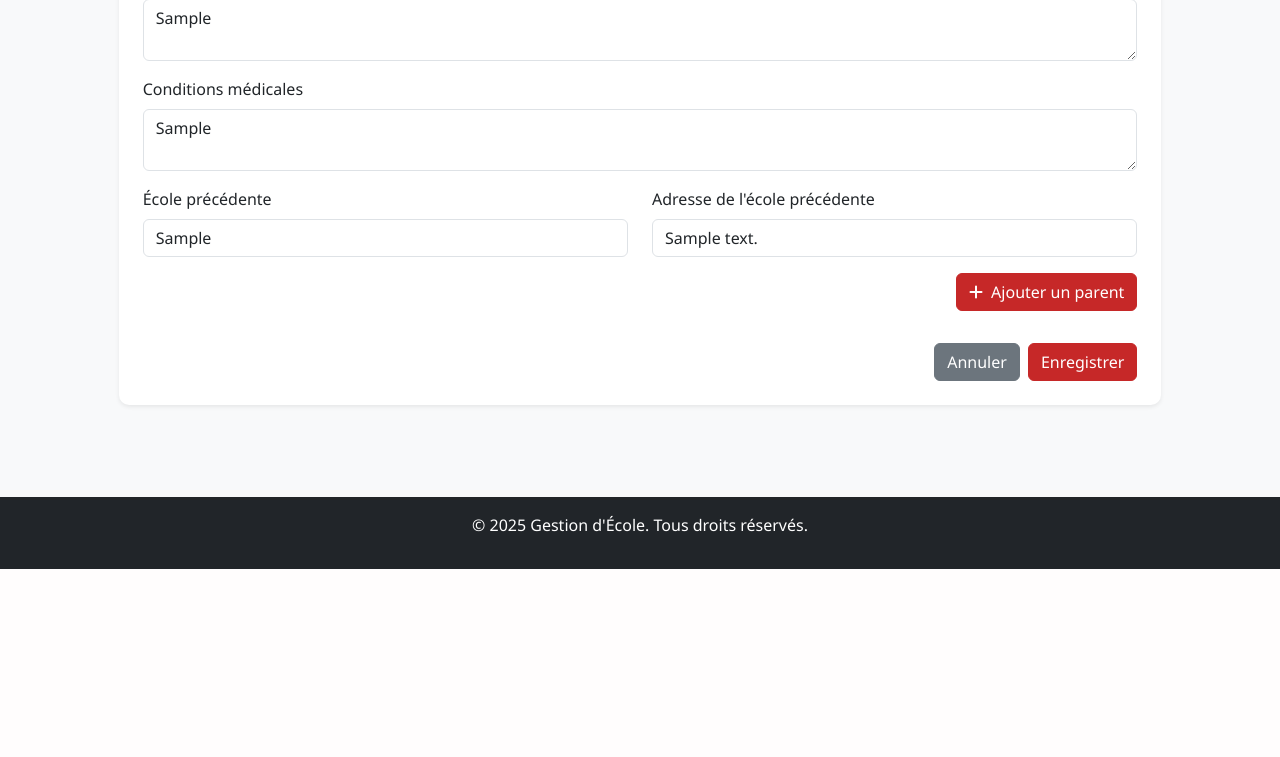
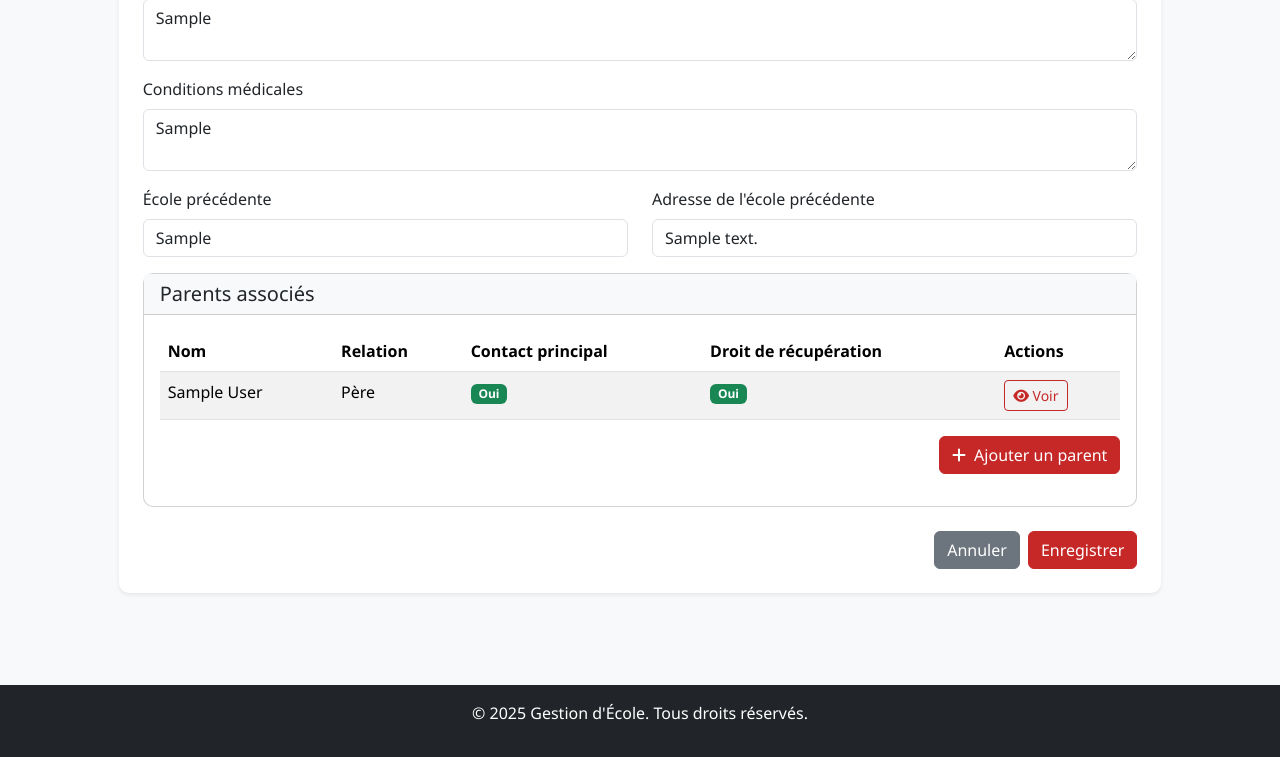
Before and after one commit to RInot-Aikcraft/School_erp, a Django app: page /students/1/edit/ in a window 1280 px wide; the page is wider, and only the part inside the window is pictured. Shown: the part 1362-2119 px from the top of that part. Before the commit the page ends 1931 px from the top of that part, so only its background shows below. Run offline with Django 4.2, Linux system fonts and the light colour scheme; a user stored in the database is signed in; tables that the repository leaves empty hold one stand-in row (values such as "Sample post"); grey boxes marked "Sample" are stand-in pictures; some libraries are stand-ins or nearby versions.

Commit message:
Fonction Eleve ok lier parents

```diff
--- a/auth_app/templates/auth_app/admin/student_form.html
+++ b/auth_app/templates/auth_app/admin/student_form.html
@@ -254,13 +254,58 @@
                                 <input type="text" class="form-control" id="previous_school_address" name="previous_school_address" value="{{ profile.previous_school_address }}">
                             </div>
                         </div>
-                        <div class="row mb-3">
+                         <div class="card mb-4">
+                        <div class="card-header bg-light">
+                            <h5 class="mb-0">Parents associés</h5>
+                        </div>
+                        <div class="card-body">
+                                <div class="table-responsive">
+                                    <table class="table table-striped">
+                                        <thead>
+                                            <tr>
+                                                <th>Nom</th>
+                                                <th>Relation</th>
+                                                <th>Contact principal</th>
+                                                <th>Droit de récupération</th>
+                                                <th>Actions</th>
+                                            </tr>
+                                        </thead>
+                                        <tbody>
+                                            {% for relationship in student.parents.all %}
+                                            <tr>
+                                                <td>{{ relationship.parent.get_full_name }}</td>
+                                                <td>{{ relationship.get_relationship_type_display }}</td>
+                                                <td>
+                                                    {% if relationship.is_primary_contact %}
+                                                        <span class="badge bg-success">Oui</span>
+                                                    {% else %}
+                                                        <span class="badge bg-secondary">Non</span>
+                                                    {% endif %}
+                                                </td>
+                                                <td>
+                                                    {% if relationship.has_pickup_rights %}
+                                                        <span class="badge bg-success">Oui</span>
+                                                    {% else %}
+                                                        <span class="badge bg-danger">Non</span>
+                                                    {% endif %}
+                                                </td>
+                                                <td>
+                                                    <a href="{% url 'auth_app:parent_detail' relationship.parent.pk %}" class="btn btn-sm btn-outline-primary">
+                                                        <i class="fas fa-eye"></i> Voir
+                                                    </a>
+                                                </td>
+                                            </tr>
+                                            {% endfor %}
+                                        </tbody>
+                                    </table>
+                                </div>
                                 <div class="d-flex justify-content-end mb-3">
                                     <a href="{% url 'auth_app:add_parent_to_student' student.pk %}" class="btn btn-primary">
                                         <i class="fas fa-plus me-2"></i>Ajouter un parent
                                     </a>
                                 </div>
                         </div>
+                    </div>
 
                         {% endif %}
 
--- a/auth_app/views.py
+++ b/auth_app/views.py
@@ -5,10 +5,10 @@ from django.contrib import messages
 from django.contrib.auth.models import User
 from .models import UserProfile, ParentStudentRelationship
 from .forms import CustomUserCreationForm, ParentCreationForm, StudentCreationForm, ParentStudentRelationshipForm
-from academics.models import Subject, TeacherSubject, TeacherSubjectLevel, ClassLevel
+from academics.models import Subject, TeacherSubject, TeacherSubjectLevel, ClassLevel, Class, Assignment, Enrollment
 from django.db.models import Count
-from academics.models import Class, Assignment, Enrollment
 from school.models import SchoolYear
+
 
 def is_admin(user):
     return user.is_authenticated and user.userprofile.user_type == 'admin'
@@ -499,6 +499,7 @@ def student_create(request):
             # Gérer les relations avec les parents si spécifiées
             parent_ids = request.POST.getlist('parents')
             relationship_types = request.POST.getlist('relationship_types')
+            primary_contact_id = request.POST.get('primary_contact')
 
             for i, parent_id in enumerate(parent_ids):
                 if parent_id:  # S'assurer que l'ID n'est pas vide
@@ -510,7 +511,7 @@ def student_create(request):
                         parent=parent,
                         student=student,
                         relationship_type=relationship_type,
-                        is_primary_contact=(i == 0)  # Le premier parent est le contact principal
+                        is_primary_contact=(parent_id == primary_contact_id)
                     )
 
             messages.success(request, 'Élève créé avec succès!')
@@ -529,7 +530,8 @@ def student_create(request):
     return render(request, 'auth_app/admin/student_form.html', {
         'form': form,
         'title': 'Créer un élève',
-        'parents': parents
+        'parents': parents,
+        'parent_relationship_map': {}  # Vide pour la création
     })
 
 @login_required
@@ -577,6 +579,7 @@ def student_edit(request, pk):
         ParentStudentRelationship.objects.filter(student=student).delete()
         parent_ids = request.POST.getlist('parents')
         relationship_types = request.POST.getlist('relationship_types')
+        primary_contact_id = request.POST.get('primary_contact')
 
         for i, parent_id in enumerate(parent_ids):
             if parent_id:  # S'assurer que l'ID n'est pas vide
@@ -588,7 +591,7 @@ def student_edit(request, pk):
                     parent=parent,
                     student=student,
                     relationship_type=relationship_type,
-                    is_primary_contact=(i == 0)  # Le premier parent est le contact principal
+                    is_primary_contact=(parent_id == primary_contact_id)
                 )
 
         # Gestion de la photo de profil
@@ -601,8 +604,15 @@ def student_edit(request, pk):
 
     # Récupérer les relations parent-élève existantes
     parent_relationships = ParentStudentRelationship.objects.filter(student=student)
-    parent_ids = [rel.parent.pk for rel in parent_relationships]
-    relationship_types = [rel.relationship_type for rel in parent_relationships]
+
+    # Créer un dictionnaire pour mapper les IDs de parents à leurs relations
+    parent_relationship_map = {}
+    primary_contact_id = None
+
+    for relationship in parent_relationships:
+        parent_relationship_map[relationship.parent.pk] = relationship.relationship_type
+        if relationship.is_primary_contact:
+            primary_contact_id = relationship.parent.pk
 
     # Récupérer tous les parents pour le formulaire
     parents = User.objects.filter(userprofile__user_type='parent')
@@ -612,8 +622,8 @@ def student_edit(request, pk):
         'profile': profile,
         'title': 'Modifier un élève',
         'parents': parents,
-        'parent_ids': parent_ids,
-        'relationship_types': relationship_types
+        'parent_relationship_map': parent_relationship_map,
+        'primary_contact_id': primary_contact_id
     }
     return render(request, 'auth_app/admin/student_form.html', context)
 
@@ -639,7 +649,6 @@ def student_delete(request, pk):
         messages.success(request, 'Élève supprimé avec succès!')
         return redirect('auth_app:student_list')
     return render(request, 'auth_app/admin/student_confirm_delete.html', {'student': student})
-
 
 # Dans auth_app/views.py
 @login_required
--- a/gestion_ecole/settings.py
+++ b/gestion_ecole/settings.py
@@ -29,6 +29,7 @@ INSTALLED_APPS = [
     'django.contrib.sessions',
     'django.contrib.messages',
     'django.contrib.staticfiles',
+    'django_select2',
     'bootstrap5',
     'auth_app',
     'school',
```
Also changed, not shown: auth_app/fields.py (added, +41 -0 lines), auth_app/widgets.py (added, +24 -0 lines), auth_app/urls.py (line endings or trailing spaces).
